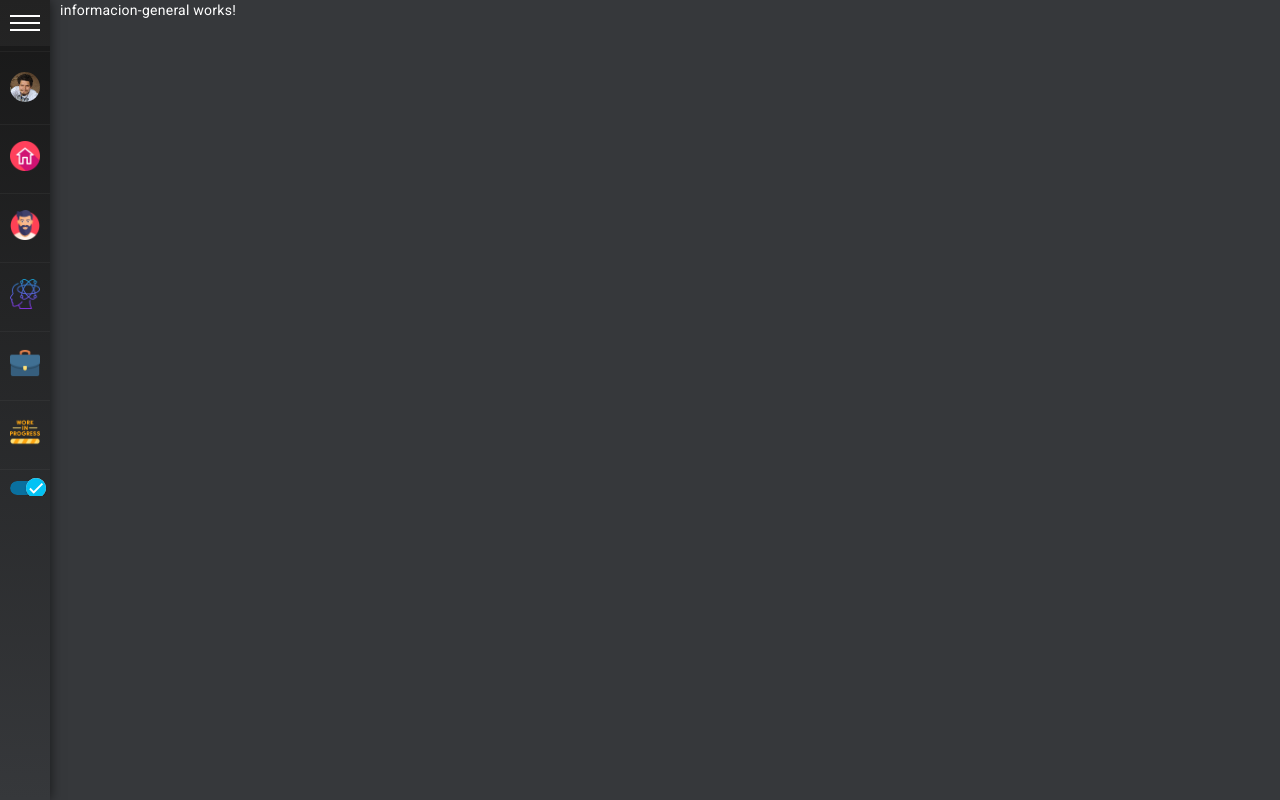
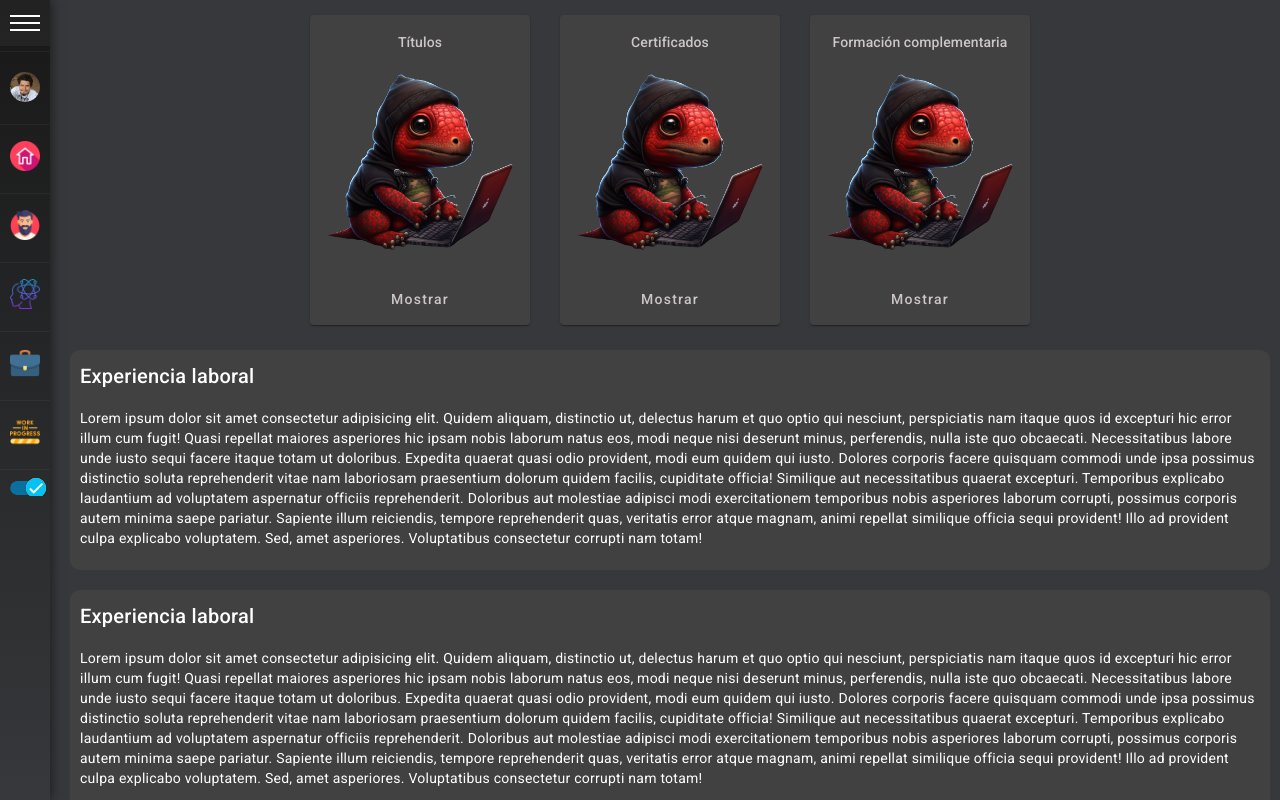
Before and after one commit to melvinmaldonado22/portafolioWeb, an Angular app: page / in a window 1280 px wide. Shown: the top 800 px of the page. Built offline with nearby package versions, Linux system fonts and the light colour scheme.

Commit message:
general information component
style and card

```diff
--- a/src/app/informacion-general/informacion-general.component.html
+++ b/src/app/informacion-general/informacion-general.component.html
@@ -1,2 +1,62 @@
+<div class="card-container">
+<mat-card class="example-card">
+    <mat-card-header>
+      <mat-card-subtitle class="text-center">Títulos</mat-card-subtitle>
+    </mat-card-header>
+    <img mat-card-image src="../../assets/DinoRed.png" alt="Photo of a Shiba Inu">
+    <mat-card-actions>
+      <button mat-button>Mostrar</button>
+    </mat-card-actions>
+  </mat-card>
 
-<p>informacion-general works!</p>
+  <mat-card class="example-card">
+    <mat-card-header>
+      <mat-card-subtitle class="text-center">Certificados</mat-card-subtitle>
+    </mat-card-header>
+    <img mat-card-image src="../../assets/DinoRed.png" alt="Photo of a Shiba Inu">
+    <mat-card-actions>
+      <button mat-button>Mostrar</button>
+    </mat-card-actions>
+  </mat-card>
+
+  <mat-card class="example-card">
+    <mat-card-header>
+      <mat-card-subtitle class="text-center">Formación complementaria</mat-card-subtitle>
+    </mat-card-header>
+    <img mat-card-image src="../../assets/DinoRed.png" alt="Photo of a Shiba Inu">
+    <mat-card-actions>
+      <button mat-button>Mostrar</button>
+    </mat-card-actions>
+  </mat-card>
+
+  <div class="experiencia-laboral">
+    <h2>Experiencia laboral</h2>
+    <p>Lorem ipsum dolor sit amet consectetur adipisicing elit. Quidem aliquam, distinctio ut, delectus harum et quo optio qui nesciunt, perspiciatis nam itaque quos id excepturi hic error illum cum fugit!
+      Quasi repellat maiores asperiores hic ipsam nobis laborum natus eos, modi neque nisi deserunt minus, perferendis, nulla iste quo obcaecati. Necessitatibus labore unde iusto sequi facere itaque totam ut doloribus.
+      Expedita quaerat quasi odio provident, modi eum quidem qui iusto. Dolores corporis facere quisquam commodi unde ipsa possimus distinctio soluta reprehenderit vitae nam laboriosam praesentium dolorum quidem facilis, cupiditate officia!
+      Similique aut necessitatibus quaerat excepturi. Temporibus explicabo laudantium ad voluptatem aspernatur officiis reprehenderit. Doloribus aut molestiae adipisci modi exercitationem temporibus nobis asperiores laborum corrupti, possimus corporis autem minima saepe pariatur.
+      Sapiente illum reiciendis, tempore reprehenderit quas, veritatis error atque magnam, animi repellat similique officia sequi provident! Illo ad provident culpa explicabo voluptatem. Sed, amet asperiores. Voluptatibus consectetur corrupti nam totam!
+    </p>
+  </div>
+
+  <div class="experiencia-laboral">
+    <h2>Experiencia laboral</h2>
+    <p>Lorem ipsum dolor sit amet consectetur adipisicing elit. Quidem aliquam, distinctio ut, delectus harum et quo optio qui nesciunt, perspiciatis nam itaque quos id excepturi hic error illum cum fugit!
+      Quasi repellat maiores asperiores hic ipsam nobis laborum natus eos, modi neque nisi deserunt minus, perferendis, nulla iste quo obcaecati. Necessitatibus labore unde iusto sequi facere itaque totam ut doloribus.
+      Expedita quaerat quasi odio provident, modi eum quidem qui iusto. Dolores corporis facere quisquam commodi unde ipsa possimus distinctio soluta reprehenderit vitae nam laboriosam praesentium dolorum quidem facilis, cupiditate officia!
+      Similique aut necessitatibus quaerat excepturi. Temporibus explicabo laudantium ad voluptatem aspernatur officiis reprehenderit. Doloribus aut molestiae adipisci modi exercitationem temporibus nobis asperiores laborum corrupti, possimus corporis autem minima saepe pariatur.
+      Sapiente illum reiciendis, tempore reprehenderit quas, veritatis error atque magnam, animi repellat similique officia sequi provident! Illo ad provident culpa explicabo voluptatem. Sed, amet asperiores. Voluptatibus consectetur corrupti nam totam!
+    </p>
+  </div>
+
+  <div class="experiencia-laboral">
+    <h2>Experiencia laboral</h2>
+    <p>Lorem ipsum dolor sit amet consectetur adipisicing elit. Quidem aliquam, distinctio ut, delectus harum et quo optio qui nesciunt, perspiciatis nam itaque quos id excepturi hic error illum cum fugit!
+      Quasi repellat maiores asperiores hic ipsam nobis laborum natus eos, modi neque nisi deserunt minus, perferendis, nulla iste quo obcaecati. Necessitatibus labore unde iusto sequi facere itaque totam ut doloribus.
+      Expedita quaerat quasi odio provident, modi eum quidem qui iusto. Dolores corporis facere quisquam commodi unde ipsa possimus distinctio soluta reprehenderit vitae nam laboriosam praesentium dolorum quidem facilis, cupiditate officia!
+      Similique aut necessitatibus quaerat excepturi. Temporibus explicabo laudantium ad voluptatem aspernatur officiis reprehenderit. Doloribus aut molestiae adipisci modi exercitationem temporibus nobis asperiores laborum corrupti, possimus corporis autem minima saepe pariatur.
+      Sapiente illum reiciendis, tempore reprehenderit quas, veritatis error atque magnam, animi repellat similique officia sequi provident! Illo ad provident culpa explicabo voluptatem. Sed, amet asperiores. Voluptatibus consectetur corrupti nam totam!
+    </p>
+  </div>
+
+</div>
--- a/src/app/informacion-general/informacion-general.component.sass
+++ b/src/app/informacion-general/informacion-general.component.sass
@@ -1,8 +1,40 @@
-.mat-mdc-button .mdc-button__label, .mat-mdc-unelevated-button
-.mdc-button__label, .mat-mdc-raised-button .mdc-button__label,
-.mat-mdc-outlined-button .mdc-button__label
-    z-index: 1
+.mat-mdc-card
+    position: relative
+    margin: 15px
+    width: 220px
 
+.mdc-card__media
+    width: 100%
+    transition: 0.5s
 
-.mdc-button
-    position: relative
+.mdc-card__media:hover
+    width: 110%
+    transition: 0.5s
+
+.mdc-card
+    display: flex
+    flex-direction: column
+    align-items: center
+    box-sizing: border-box
+
+.card-container
+    display: flex
+    flex-direction: row
+    flex-wrap: wrap
+    justify-content: center
+    align-items: center
+
+.mat-mdc-card
+    --mdc-elevated-card-container-color: #414142 !important
+
+.mat-mdc-card-subtitle
+    color: #ccc6c6 !important
+
+.mat-mdc-button:not(:disabled)
+    color: #ccc6c6 !important
+
+.experiencia-laboral
+    background-color: #414142
+    padding: 10px
+    margin: 10px
+    border-radius: 10px
--- a/src/styles.sass
+++ b/src/styles.sass
@@ -38,6 +38,19 @@ body.modo-claro #header
 body.modo-claro #profile
     border-bottom: solid 1px rgb(79 72 72 / 28%) !important
 
+body.modo-claro .mat-mdc-card
+    --mdc-elevated-card-container-color: #f1f1f3 !important
+
+body.modo-claro .mat-mdc-card .mat-mdc-card-subtitle
+    color: #252424ce !important
+
+body.modo-claro .mat-mdc-card .mat-mdc-button:not(:disabled)
+    color: #252424ce !important
+
+body.modo-claro .experiencia-laboral
+    background-color: #f1f1f3
+    color: #252424ce
+
 @media (max-width:650px)
     body
         background-color: #36383b
@@ -47,6 +60,3 @@ body.modo-claro #profile
         margin:0
         margin-left: 60px !important
         color: white
-
-    .body-expanded
-            margin-left: 60px !important
```
